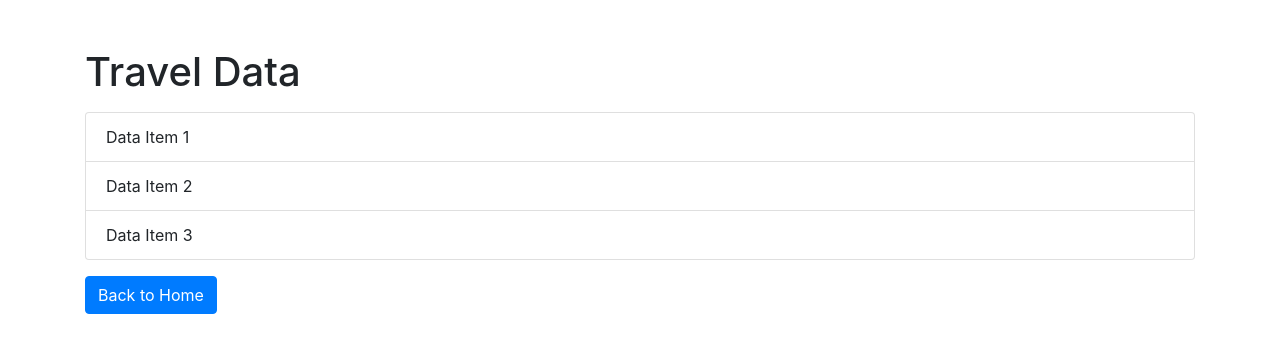
After one commit to viktorashi/stratec-rocket, a Flask app: template soft_challange/soft_challange/templates/travel.html in a window 1280 px wide. The commit adds this page. Shown: the top 353 px of the page. Run offline with Flask 3, Linux system fonts and the light colour scheme; the template is opened without the code that fills it, so the values that code supplies are empty; some libraries are stand-ins or nearby versions.

Commit message:
okkii merge sa se vada from planet to planet si imi valideazaa

```diff
--- a/soft_challange/soft_challange/templates/home.html
+++ b/soft_challange/soft_challange/templates/home.html
@@ -20,7 +20,7 @@
       {% endif %}
     {% endwith %}
 
-    <form action="{{ url_for('upload_file') }}" method="post" enctype="multipart/form-data">
+    <form action="{{ url_for('upload') }}" method="post" enctype="multipart/form-data">
         <div class="form-group">
             <input type="file" class="form-control-file" id="planetary_data_file" name="planetary_data_file">
             <div class="drag-drop-area" id="planetary-drag-drop-area">
--- /dev/null
+++ b/soft_challange/soft_challange/templates/travel.html
@@ -0,0 +1,20 @@
+<!DOCTYPE html>
+<html lang="en">
+<head>
+    <meta charset="UTF-8">
+    <title>Travel Data</title>
+    <link rel="stylesheet" href="https://stackpath.bootstrapcdn.com/bootstrap/4.3.1/css/bootstrap.min.css">
+</head>
+<body>
+<div class="container">
+    <h1 class="mt-5">Travel Data</h1>
+    <ul class="list-group mt-3">
+        <!-- This is where you will later insert your data -->
+        <li class="list-group-item">Data Item 1</li>
+        <li class="list-group-item">Data Item 2</li>
+        <li class="list-group-item">Data Item 3</li>
+    </ul>
+    <a href="{{ url_for('home') }}" class="btn btn-primary mt-3">Back to Home</a>
+</div>
+</body>
+</html>
--- a/soft_challange/soft_challange/views.py
+++ b/soft_challange/soft_challange/views.py
@@ -4,11 +4,7 @@ from utils import get_escape_velocities, get_escape_time_distance
 import os
 
 
-@app.route('/')
-def home():
-    return render_template("home.html")
-
-def file_present_valid(file_name)-> []:
+def file_present_valid(file_name) -> []:
     """
     :param file_name: The name of the file as defined in our front-end
     :return: list: fierst element if good reposnbe or not
@@ -24,34 +20,49 @@ def save_file(file):
     request.files[file].save(filepath)
     return filepath
 
-@app.route('/upload', methods=['POST'])
-def upload_file():
+def proccess_planet_and_rocket_data() -> [[dict], dict]:
+    """
+    Just keeping it DRY
+    :return:
+    """
+
+    rocket_data_filepath = save_file('rocket_data_file')
+    planteray_data_filepath = save_file('planetary_data_file')
+    # process the file and compute data
+    with open(planteray_data_filepath, 'r') as f:
+        planetary_data = f.read()
+    with open(rocket_data_filepath, 'r') as f:
+        rocket_data = f.read()
+    planets, rocket = get_escape_time_distance(planetary_data, rocket_data)
+    return planets, rocket
+
+@app.get('/')
+def home():
+    return render_template("home.html")
+
+@app.post('/upload')
+def upload():
     ## asta formeaza gen guardul
     ### daca vrem sa aflam chestii desrpe sistemul solar ne trebuie toate alea de dinainte,
     ### daca vrem doar despre ce face reckta noastra cand decoleaza ne trebuie alea planetare,
     ### si alea planetare sunt singurele gen 'indenpendente' sa zic asa
 
     if request.files['travel_data_file'].filename != '':
-        if not ( request.files['planetary_data_file'] or request.files['rocket_data_file'] ):
+        if not (request.files['planetary_data_file'] or request.files['rocket_data_file']):
             flash('We need both planetary and rocket data for this!')
             return redirect(url_for('home'))
 
-        #TODO to be continued lol
-        pass
+        planets, rocket = proccess_planet_and_rocket_data()
+
+        return render_template('result.html', planets=planets, rocket=rocket, travel_data=True)
 
     if request.files['rocket_data_file'].filename != '':
         if not request.files['planetary_data_file']:
             flash('We need planetary data for this as well!')
             return redirect(url_for('home'))
 
-        rocket_data_filepath = save_file('rocket_data_file')
-        planteray_data_filepath = save_file('planetary_data_file')
-        # process the file and compute data
-        with open(planteray_data_filepath, 'r') as f:
-            planetary_data = f.read()
-        with open(rocket_data_filepath, 'r') as f:
-            rocket_data = f.read()
-        planets, rocket = get_escape_time_distance(planetary_data, rocket_data)
+        planets, rocket = proccess_planet_and_rocket_data()
+
         return render_template('result.html', planets=planets, rocket=rocket)
 
     if request.files['planetary_data_file'].filename != '':
@@ -68,3 +79,13 @@ def upload_file():
     else:
         flash('Cmonnn upload *somethinggg*!!')
         return redirect(url_for('home'))
+
+@app.post('/travel')
+def travel():
+    #this will be a form with two select fields containing planet names their names are from_planet and to_planet, first check if they are different and giev a flash if not
+    if request.form['from_planet'] == request.form['to_planet']:
+        flash('These are the same planets, dummyy')
+        return redirect(url_for('upload'))
+
+    # TODO make computationes
+    return render_template("travel.html")
```
Also changed, not shown: soft_challange/soft_challange/static/result.js (added, +17 -0 lines), soft_challange/soft_challange/templates/result.html (+27 -1 lines).
